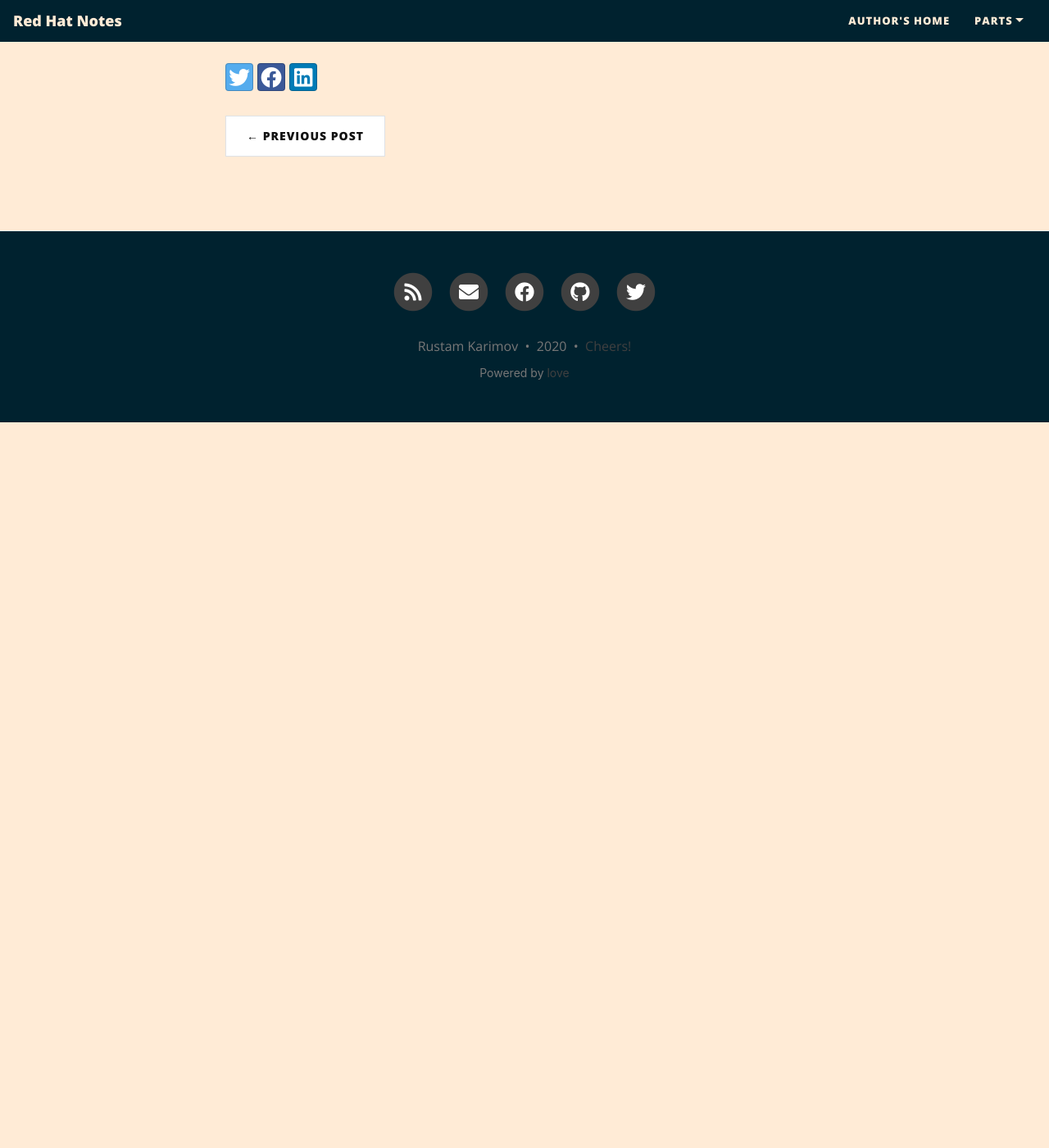
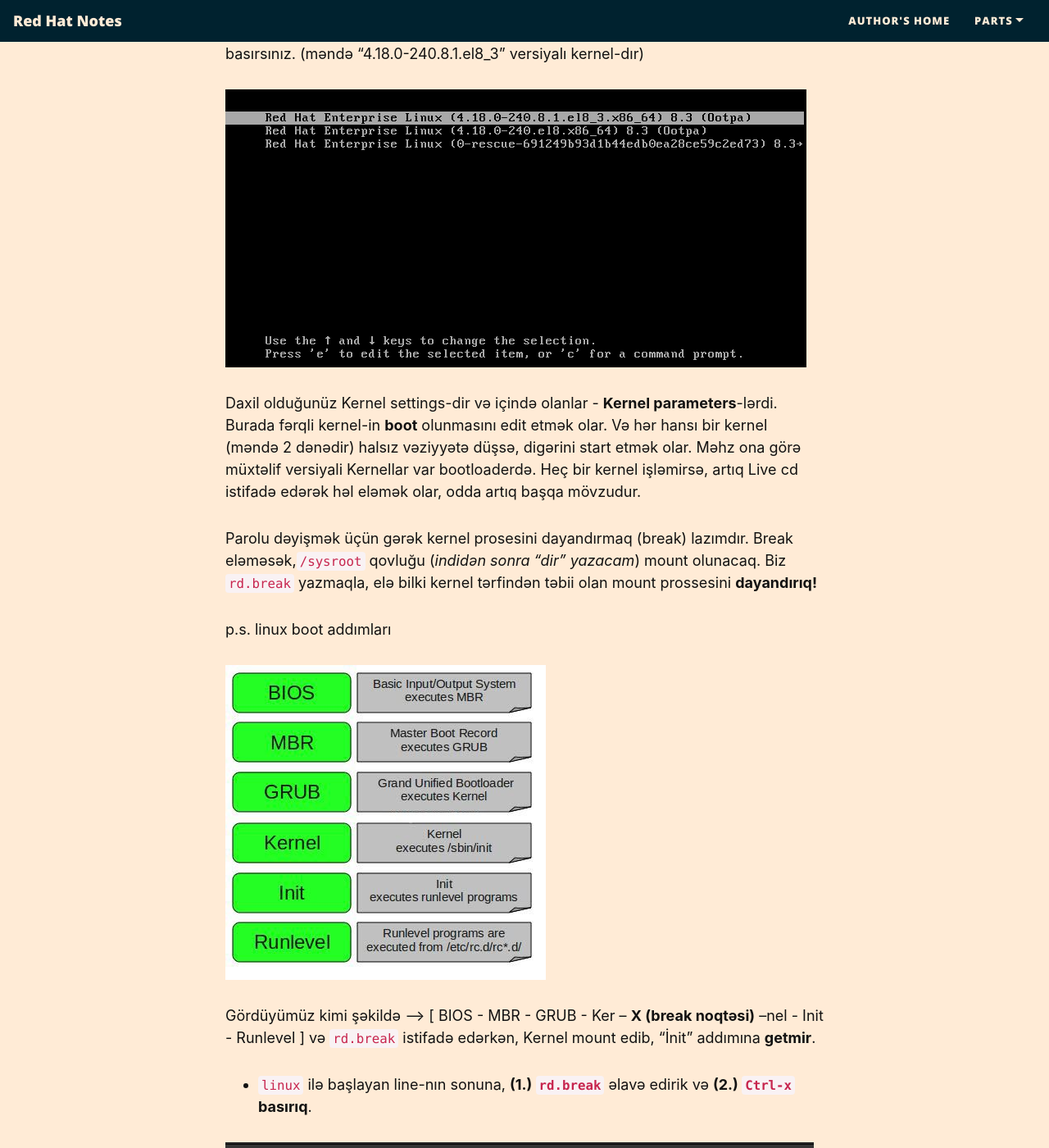
Before and after one commit to DrMohmX/takeanote, a Jekyll site: the page built from _posts/2020-12-31-Change-Root-Password.md, in a window 1280 px wide and 1400 px high, scrolled down 1324 px. Shown: the whole window at 82% size. Built offline with Jekyll 4.4.1, drawn with Linux system fonts in a browser that asks for light colours; nearby versions of some CDN libraries; comment, search, counter and statistics services are not loaded; before the commit the page ends 1839 px from its top, so only the background shows below that; some of the changed text lies outside the part shown.

Commit message:
article-added

```diff
--- a/_posts/2020-12-31-Change-Root-Password.md
+++ b/_posts/2020-12-31-Change-Root-Password.md
@@ -1,9 +1,8 @@
 ---
 layout: post
-title: Root Password dəyişdirilməsi...
-badge: /assets/img/badges/lab_asan.svg
+title: Root Password dəyişdirilmısi...
 subtitle: Task 1 (Tapşırıq 1).
-tags: [rhel, exam, book, root, password]
+tags: [rhel, exam, book, root]
 gh-badge: [star, fork, follow]
 comments: true
 
@@ -27,3 +26,60 @@
 ### Başlayaq
 
 Birinci task "unudulmuş" root parolunu dəyişdirilməsi ilə bağlıdır. Bunun üçün yeganə və asan yol var.
+
+Hostu restart edirsiniz və mövcud (adətən sonuncu olan) kernel-u seçib `e` düyməsinə basırsınız. (məndə "4.18.0-240.8.1.el8_3" versiyalı kernel-dır)
+
+![](/assets/img/screenshots/Screen_0014.png)
+
+Daxil olduğunüz Kernel settings-dir və içində olanlar - **Kernel parameters**-lərdi. Burada fərqli kernel-in **boot** olunmasını edit etmək olar. Və hər hansı bir kernel (məndə 2 dənədir) halsız vəziyyətə düşsə, digərini start etmək olar. Məhz ona görə müxtəlif versiyali Kernellar var bootloaderdə. Heç bir kernel işləmirsə, artıq Live cd istifadə edərək həl eləmək olar, odda artıq başqa mövzudur.
+
+Parolu dəyişmək üçün gərək kernel prosesini dayandırmaq (break) lazımdır. Break eləməsək,`/sysroot` qovluğu (*indidən sonra "dir" yazacam*) mount olunacaq. Biz `rd.break` yazmaqla, elə bilki kernel tərfindən təbii olan mount prossesini **dayandırıq!**
+
+p.s. linux boot addımları
+
+![](/assets/img/img_1.jpg)
+
+Gördüyümüz kimi şəkildə --> [ BIOS - MBR - GRUB - Ker -- **X (break noqtəsi)** --nel - Init - Runlevel ] və `rd.break` istifadə edərkən, Kernel mount edib, "İnit" addımına **getmir**.
+
+
+* `linux` ilə başlayan line-nın sonuna, **(1.) `rd.break`** əlavə edirik və **(2.) `Ctrl-x` basırıq**.
+
+![](/assets/gifs/anime_1.gif)
+
+p.s. `linux` ilə başlayan line-da olan digər parameters-lər haqqında, [burada](https://takeanote.info) izah etmişəm.
+<br>
+* System load olunub, `switch_root`'a daxil olur.
+
+    **(3.) `mount -o remount,rw /sysroot`**
+*-o* - options
+*remount* -- **umount** edib, sonra **mount** edir.
+*rw* --------- read/write
+
+    Burada biz, `/sysroot` dir'i (bu dir'də bütün system filelarımız yerləşir) **remount** edirik. `/sysroot`'u `/` (root) kimi qəbul edin, `switch_root` `/` (root'u), `/sysroot` kimi görür. Vəssalam.
+<br>
+* Novbəti addımda, ** (4.)`chroot /sysroot`** komandası istifadə edərkən, root fs-i `/sysroot`'a dəyişirik. Buda o deməkdir ki, artıq biz systemdəyik, və bütün kompun filelarına access var.
+<br>
+* Bu mərhələdə biz artıq parolu dəyişə bilərik.
+
+    **(5.) `passwd`** və "1234" (yeni parol; fərqli ola bilər) yazırıq.
+
+    *or*
+
+    **echo "1234" | passwd --stdin root**
+
+* Axırda isə, **(6.) `touch /.autorelabel`** komandası istifadə edib, root-da `.autorelabel` file yaradırıq ki, SELinux komandası kompda olan nodesların labelarını dəyişsin (SELinux - başqa mövzudur).
+<br>
+* **(7.) `Ctrl-D` `Ctrl-D`**
+<br>
+![](/assets/gifs/anime_2.gif)
+* **
+### Summary
+
+1. `e` --> linux ..... + **rd.break**
+2. `Ctrl-x`
+3. `mount -o remount,rw /sysroot`
+4. `chroot /sysroot`
+5. `echo "1234" | passwd --stdin root`
+6. `touch /.autorelabel`
+7. 2x `Ctrl-d`
+<br>
```
Also changed, not shown: assets/img/img_1.jpg (added), assets/img/screenshots/Screen_0014.png (added).
